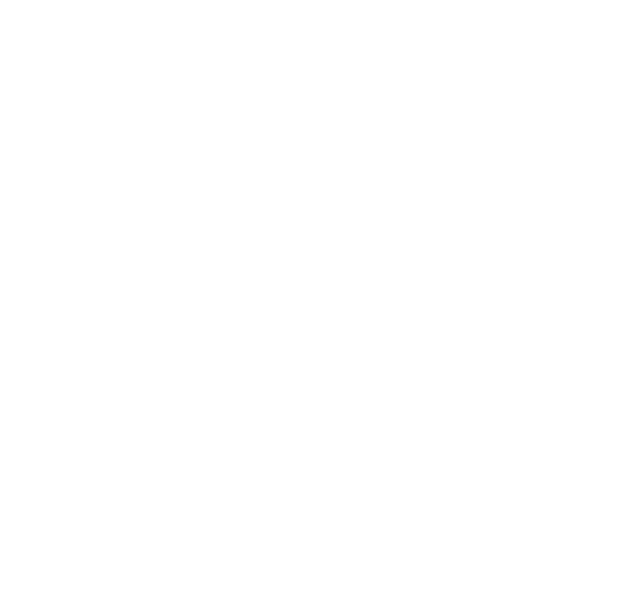
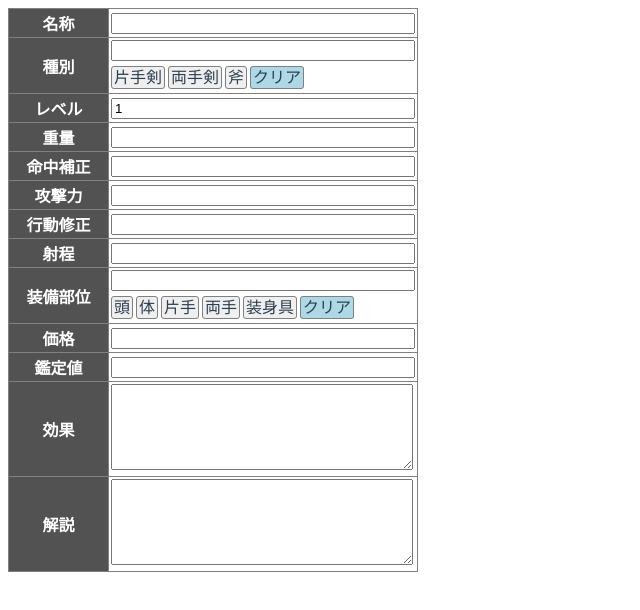
Before and after one commit to kotobukid/card_generator, a Vue app: page / in a window 1280 px wide. Shown: the top 610 px of the page, without its empty margins (0-640 px from the left). Built offline with nearby package versions, Linux system fonts and the light colour scheme.

Commit message:
基本的なところ

```diff
--- /dev/null
+++ b/src/assets/stylesheets/style.less
@@ -0,0 +1,23 @@
+
+table {
+    table-layout: fixed;
+    border-collapse: collapse;
+}
+
+th, td {
+    border: 1px solid grey;
+    padding: 2px;
+}
+
+th {
+    background-color: #525252;
+    color: white;
+}
+
+input[type="text"], textarea {
+    width: 296px;
+}
+
+textarea {
+    height: 80px;
+}
--- /dev/null
+++ b/src/components/AssistButtons.vue
@@ -0,0 +1,58 @@
+<template lang="pug">
+    .buttons
+        span.button(v-for="i in items_splitted" v-text="i" :key="i" @click="changed(i)")
+        span.button.clear(v-if="!omit_clear" @click="changed('')") クリア
+</template>
+
+<script lang="ts">
+import {Component, Prop, Vue} from 'vue-property-decorator';
+import _ from 'lodash';
+
+@Component({})
+export default class AssistButton extends Vue {
+    @Prop({default: ''}) private items!: string;
+    @Prop({default: ''}) private name!: string;
+    @Prop({default: false}) private omit_clear!: boolean;
+
+    get items_splitted(): string[] {
+        return _.map(this.items.split(','), (i: string) => {
+            return i.replace(/^[\s]*/g, '').replace(/[\s]*$/g, '');
+        });
+    }
+
+    changed(value: string): void {
+        this.$emit('value-changed', {
+            key: this.name,
+            value
+        })
+    }
+}
+</script>
+
+<style scoped lang="less">
+.buttons {
+    margin: 3px 0;
+}
+
+.button {
+    cursor: pointer;
+    padding: 2px;
+    border: 1px solid grey;
+    border-radius: 3px;
+    background-color: #efefef;
+    margin-right: 3px;
+
+    &:active {
+        position: relative;
+        top: 1px;
+    }
+
+    &:last-child {
+        margin-right: 0;
+    }
+
+    &.clear {
+        background-color: lightblue;
+    }
+}
+</style>
--- a/src/components/HelloWorld.vue
+++ b/src/components/HelloWorld.vue
@@ -1,11 +1,17 @@
 <template lang="pug">
     .hello
+        weapon-form
 </template>
 
 <script lang="ts">
 import {Component, Prop, Vue} from 'vue-property-decorator';
+import WeaponForm from "@/components/WeaponForm.vue";
 
-@Component
+@Component({
+    components: {
+        'weapon-form': WeaponForm
+    }
+})
 export default class HelloWorld extends Vue {
     @Prop() private msg!: string;
 }
--- /dev/null
+++ b/src/components/WeaponForm.vue
@@ -0,0 +1,103 @@
+<template lang="pug">
+    .weapon_form
+        form
+            table
+                colgroup
+                    col(style="width: 100px;")
+                    col(style="width: 300px;")
+                tr
+                    th 名称
+                    td
+                        input(type="text" :value="item.name")
+                tr
+                    th 種別
+                    td
+                        input(type="text" :value="item.type")
+                        assist-button(name="equip_part" items="片手剣,両手剣,斧" @value-changed="value_changed")
+                tr
+                    th レベル
+                    td
+                        input(type="text" :value="item.level")
+                tr
+                    th 重量
+                    td
+                        input(type="text" :value="item.weight")
+                tr
+                    th 命中補正
+                    td
+                        input(type="text" :value="item.hit_adjust")
+                tr
+                    th  攻撃力
+                    td
+                        input(type="text" :value="item.attack")
+                tr
+                    th 行動修正
+                    td
+                        input(type="text" :value="item.initiative_adjust")
+                tr
+                    th  射程
+                    td
+                        input(type="text" :value="item.range")
+                tr
+                    th  装備部位
+                    td
+                        input(type="text" :value="item.equip_part")
+                        assist-button(name="equip_part" items="頭,体,片手,両手,装身具" @value-changed="value_changed")
+                tr
+                    th  価格
+                    td
+                        input(type="text" :value="item.price")
+                tr
+                    th  鑑定値
+                    td
+                        input(type="text" :value="item.appraisal")
+                tr
+                    th  効果
+                    td
+                        textarea(:value="item.text")
+                tr
+                    th  解説
+                    td
+                        textarea(:value="item.description")
+
+</template>
+
+<script lang="ts">
+import {Component, Prop, Vue} from 'vue-property-decorator';
+import {SourceWeapon, RawSourceWeapon} from "@/types";
+import AssistButton from "@/components/AssistButtons.vue";
+
+@Component({
+    components: {'assist-button': AssistButton}
+})
+export default class WeaponForm extends Vue {
+    item: SourceWeapon = {
+        template: 'weapon',
+        name: '',
+        type: '',
+        level: '1',
+        weight: '',
+        hit_adjust: '', // 命中修正：-1
+        attack: '', // 攻撃力：+[CL+7]
+        initiative_adjust: '', // 行動修正：-1
+        range: '', // 射程：至近
+        equip_part: '', // 装備部位：片
+        price: '', // 価格：12000
+        appraisal: '', // 鑑定値：16
+        text: '', // 効果：パッシブ。この武器を使用した白兵攻撃のダメージに+2Dする。
+        description: ''// 解説：
+    }
+
+    value_change(key: keyof RawSourceWeapon, value: string): void {
+        this.item[key] = value;
+    }
+
+    value_changed(info: { key: keyof RawSourceWeapon, value: string }) {
+        this.value_change(info.key, info.value);
+    }
+
+}
+</script>
+
+<style scoped lang="less">
+</style>
--- a/src/main.ts
+++ b/src/main.ts
@@ -2,7 +2,8 @@
 import App from './App.vue'
 import store from './store'
 
-Vue.config.productionTip = false
+Vue.config.productionTip = false;
+require('../src/assets/stylesheets/style.less');
 
 new Vue({
     store,
--- /dev/null
+++ b/src/types.ts
@@ -0,0 +1,22 @@
+export declare type ContentType = 'weapon' | 'trap' | 'skill';
+
+
+export declare type SourceWeapon = {
+    template: 'weapon',
+} & RawSourceWeapon;
+
+export declare type RawSourceWeapon = {
+    name: string, //名前：テストソード
+    type: string, // 種別：長剣
+    level: string, // レベル：1
+    weight: string, // 重量：8
+    hit_adjust: string, // 命中修正：-1
+    attack: string, // 攻撃力：+[CL+7]
+    initiative_adjust: string, // 行動修正：-1
+    range: string, // 射程：至近
+    equip_part: string, // 装備部位：片
+    price: string, // 価格：12000
+    appraisal: string, // 鑑定値：16
+    text: string, // 効果：パッシブ。この武器を使用した白兵攻撃のダメージに+2Dする。
+    description: string// 解説：
+};
```
